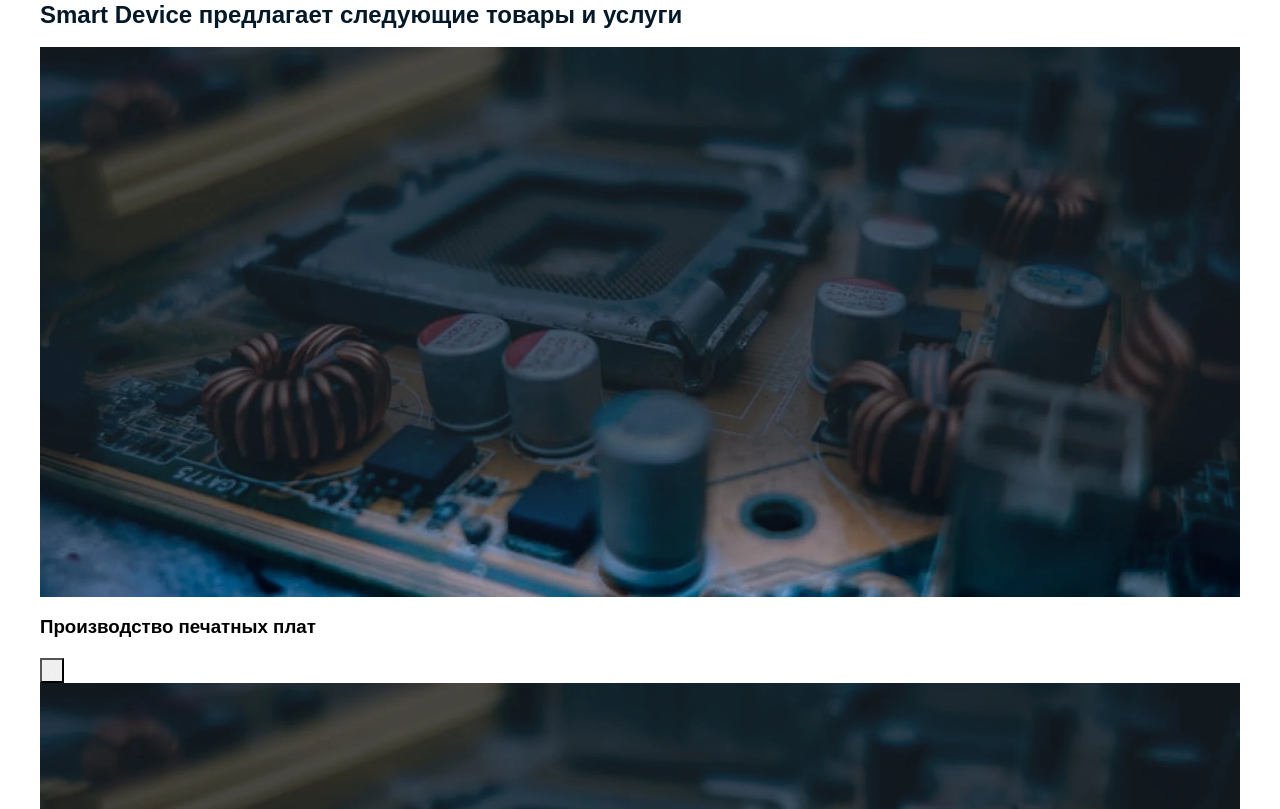
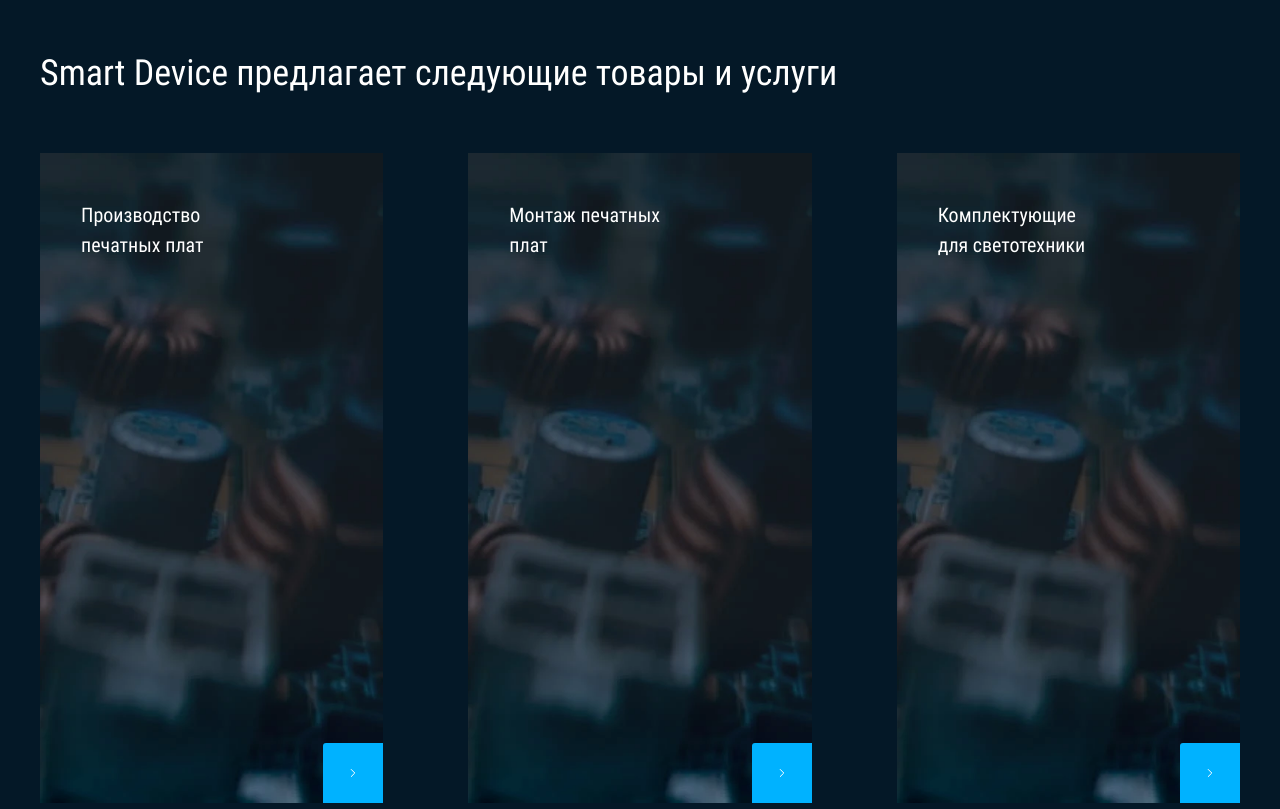
Before and after one commit to slaastenkaa/SmartDevice, a website built with webpack: page source/index.html in a window 1280 px wide. Shown: the part 2191-3000 px from the top of the page. Built offline with nearby package versions, Linux system fonts and the light colour scheme; files whose address does not match are found by name.

Commit message:
Add services

```diff
--- a/source/index.html
+++ b/source/index.html
@@ -156,6 +156,7 @@
           <ul class="services__list list">
             <li class="services__item">
               <a class="services__link" href="#">
+                <div class="services__link--image">
                   <picture>
                     <source media="(max-width: 767px)" type="image/webp"
                       srcset="./img/main-block-background-mobil.webp, ./img/main-block-background-mobil@2x.webp 2x">
@@ -167,9 +168,10 @@
                       srcset="./img/main-block-background@2x.jpg 2x" width="1920" height="880"
                       alt="Фон главного блока Smart Device">
                   </picture>
+                </div>
                 <h3>Производство печатных плат</h3>
                 <button class="services__button">
-                  <svg width="8" height="4" fill="currentColor" xmlns="http://www.w3.org/2000/svg">
+                  <svg width="16" height="10" fill="currentColor" xmlns="http://www.w3.org/2000/svg">
                     <use xlink:href="./img/sprite.svg#icon-arrow"></use>
                   </svg>
                 </button>
@@ -177,6 +179,7 @@
             </li>
             <li class="services__item">
               <a class="services__link" href="#">
+                <div class="services__link--image">
                   <picture>
                     <source media="(max-width: 767px)" type="image/webp"
                       srcset="./img/main-block-background-mobil.webp, ./img/main-block-background-mobil@2x.webp 2x">
@@ -188,9 +191,10 @@
                       srcset="./img/main-block-background@2x.jpg 2x" width="1920" height="880"
                       alt="Фон главного блока Smart Device">
                   </picture>
+                </div>
                 <h3>Монтаж печатных плат</h3>
                 <button class="services__button">
-                  <svg width="8" height="4" fill="currentColor" xmlns="http://www.w3.org/2000/svg">
+                  <svg width="16" height="10" fill="currentColor" xmlns="http://www.w3.org/2000/svg">
                     <use xlink:href="./img/sprite.svg#icon-arrow"></use>
                   </svg>
                 </button>
@@ -198,6 +202,7 @@
             </li>
             <li class="services__item">
               <a class="services__link" href="#">
+                <div class="services__link--image">
                   <picture>
                     <source media="(max-width: 767px)" type="image/webp"
                       srcset="./img/main-block-background-mobil.webp, ./img/main-block-background-mobil@2x.webp 2x">
@@ -209,9 +214,10 @@
                       srcset="./img/main-block-background@2x.jpg 2x" width="1920" height="880"
                       alt="Фон главного блока Smart Device">
                   </picture>
+                </div>
                 <h3>Комплектующие для светотехники</h3>
                 <button class="services__button">
-                  <svg width="8" height="4" fill="currentColor" xmlns="http://www.w3.org/2000/svg">
+                  <svg width="16" height="10" fill="currentColor" xmlns="http://www.w3.org/2000/svg">
                     <use xlink:href="./img/sprite.svg#icon-arrow"></use>
                   </svg>
                 </button>
--- a/source/sass/blocks/service.scss
+++ b/source/sass/blocks/service.scss
@@ -1,4 +1,100 @@
+.services {
+  padding-top: 35px;
+  padding-bottom: 136px;
+  background: $black-pearl;
+}
 
-@media (max-width: $vp-1023) {}
+.services__container h2 {
+  margin-bottom: 34px;
+  font-family: $ff-roboto-condensed;
+  font-weight: 400;
+  font-size: 36px;
+  line-height: 51px;
+  color: $color-default-white;
+}
 
-@media (max-width: $vp-767) {}
+.services__list {
+  display: grid;
+  grid-template-columns: repeat(3, 1fr);
+  gap: 85px;
+}
+
+.services__link {
+  position: relative;
+  display: block;
+  min-height: 650px;
+  transition: $trans-easeinout;
+}
+
+.services__link:hover,
+.services__link:focus {
+  box-shadow: 0 3px 10px $deep-sky-blue;
+
+  .services__link--image {
+    mix-blend-mode: plus-lighter;
+  }
+
+  h3 {
+    transform: scale(1.05);
+  }
+
+  .services__button {
+    background: $black-pearl;
+    border: 1px solid $alice-blue-second;
+  }
+}
+
+.services__link:active {
+  box-shadow: 0 1px 4px $deep-sky-blue;
+
+  .services__button {
+    background: $deep-sky-blue;
+    border: 1px solid $deep-sky-blue;
+    opacity: 0.8;
+    transform: $trans-scale3d;
+  }
+}
+
+.services__link--image {
+  position: absolute;
+  z-index: 0;
+  transition: $trans-easeinout;
+}
+
+.services__link--image img {
+  min-height: 650px;
+  object-fit: cover;
+  object-position: right bottom;
+}
+
+.services__link h3 {
+  position: relative;
+  width: 72%;
+  padding: 47px 41px;
+  font-family: $ff-roboto-condensed;
+  font-style: normal;
+  font-weight: 400;
+  font-size: 20px;
+  line-height: 30px;
+  color: $color-default-white;
+  transition: $trans-easeinout;
+}
+
+.services__button {
+  position: absolute;
+  right: 0;
+  bottom: 0;
+  display: flex;
+  justify-content: center;
+  align-items: center;
+  width: 60px;
+  height: 60px;
+  background: $deep-sky-blue;
+  border-radius: 3px 0 0 0;
+  border: none;
+  transition: $trans-easeinout;
+}
+
+// @media (max-width: $vp-1023) {}
+
+// @media (max-width: $vp-767) {}
```
Also changed, not shown: build/css/style.css, build/css/style.min.css, build/index.html, 1 other file. Lines whose indentation alone changed are shown as unchanged.
